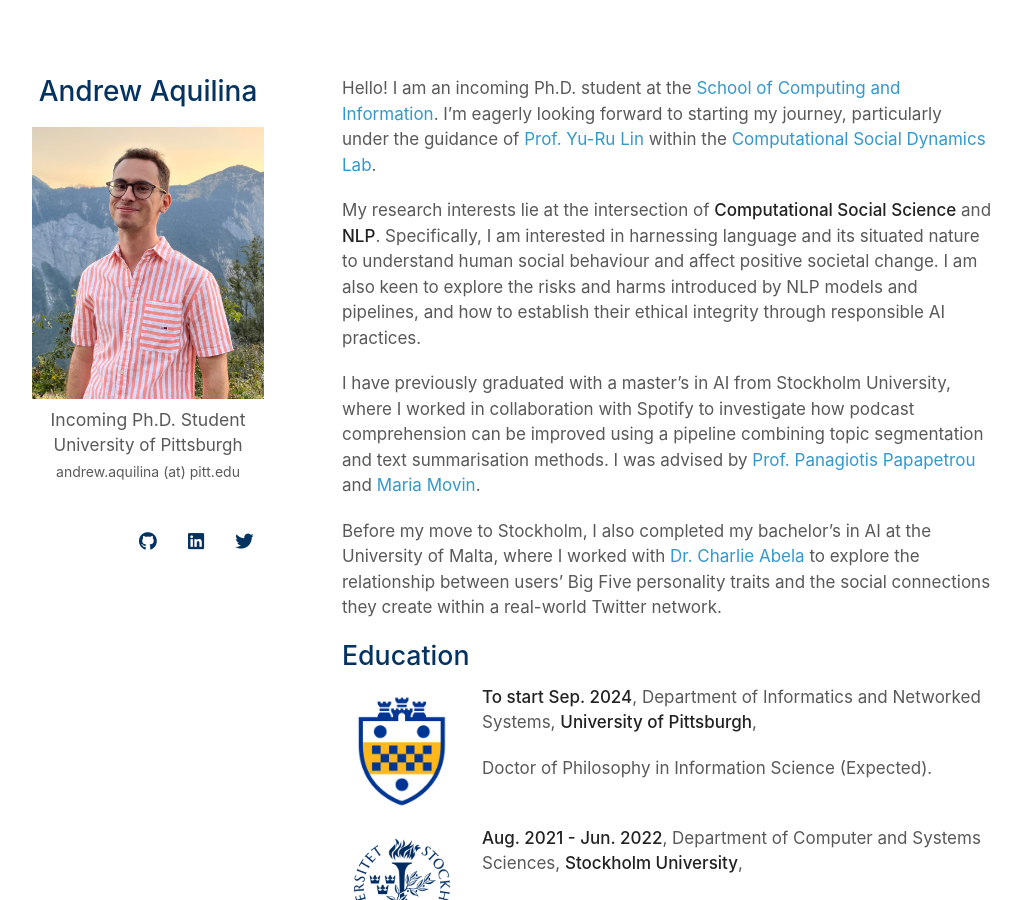
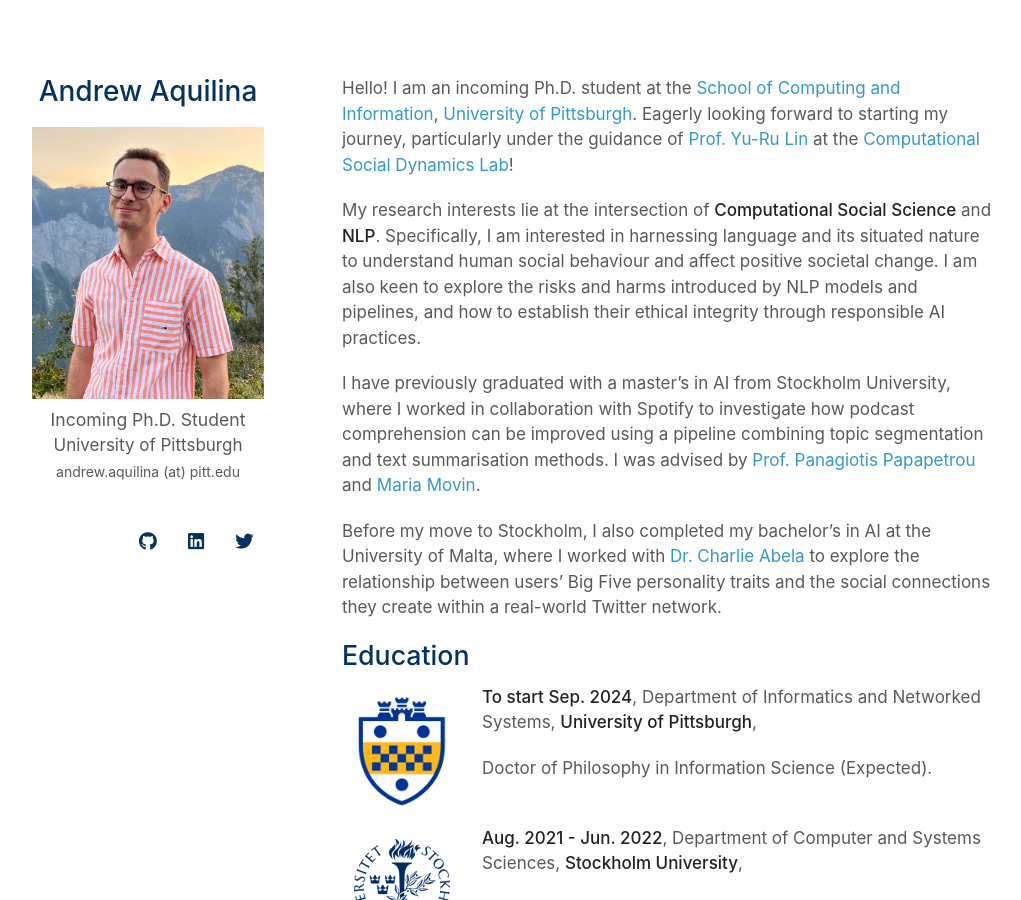
Before and after one commit to andaqu/andaqu.github.io, a Jekyll site: the page built from index.md, in a window 1280 px wide and 900 px high. Shown: the whole window, without its empty margins (128-1149 px from the left). Built offline with Jekyll 4.4.1, drawn with Linux system fonts in a browser that asks for light colours; nearby versions of some CDN libraries; a style sheet for code colours, icons or effects is not loaded.

Commit message:
Update index.md

```diff
--- a/index.md
+++ b/index.md
@@ -2,7 +2,7 @@
 layout: homepage
 ---
 
-Hello! I am an incoming Ph.D. student at the [School of Computing and Information](https://www.sci.pitt.edu/). I'm eagerly looking forward to starting my journey, particularly under the guidance of [Prof. Yu-Ru Lin](http://www.yurulin.com/) within the [Computational Social Dynamics Lab](https://picsolab.github.io/).
+Hello! I am an incoming Ph.D. student at the [School of Computing and Information](https://www.sci.pitt.edu/), [University of Pittsburgh](https://pitt.edu/). Eagerly looking forward to starting my journey, particularly under the guidance of [Prof. Yu-Ru Lin](http://www.yurulin.com/) at the [Computational Social Dynamics Lab](https://picsolab.github.io/)!
 
 My research interests lie at the intersection of **Computational Social Science** and **NLP**. Specifically, I am interested in harnessing language and its situated nature to understand human social behaviour and affect positive societal change. I am also keen to explore the risks and harms introduced by NLP models and pipelines, and how to establish their ethical integrity through responsible AI practices.
 
```
